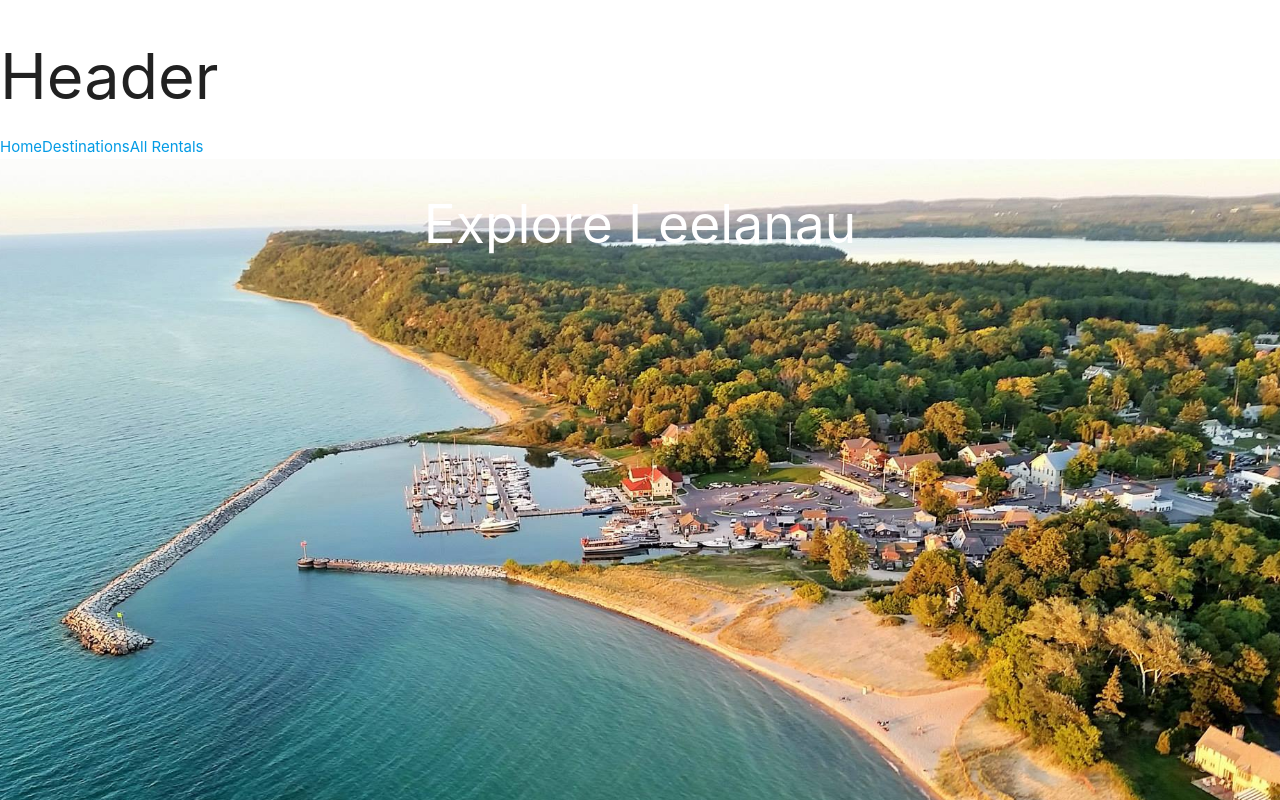
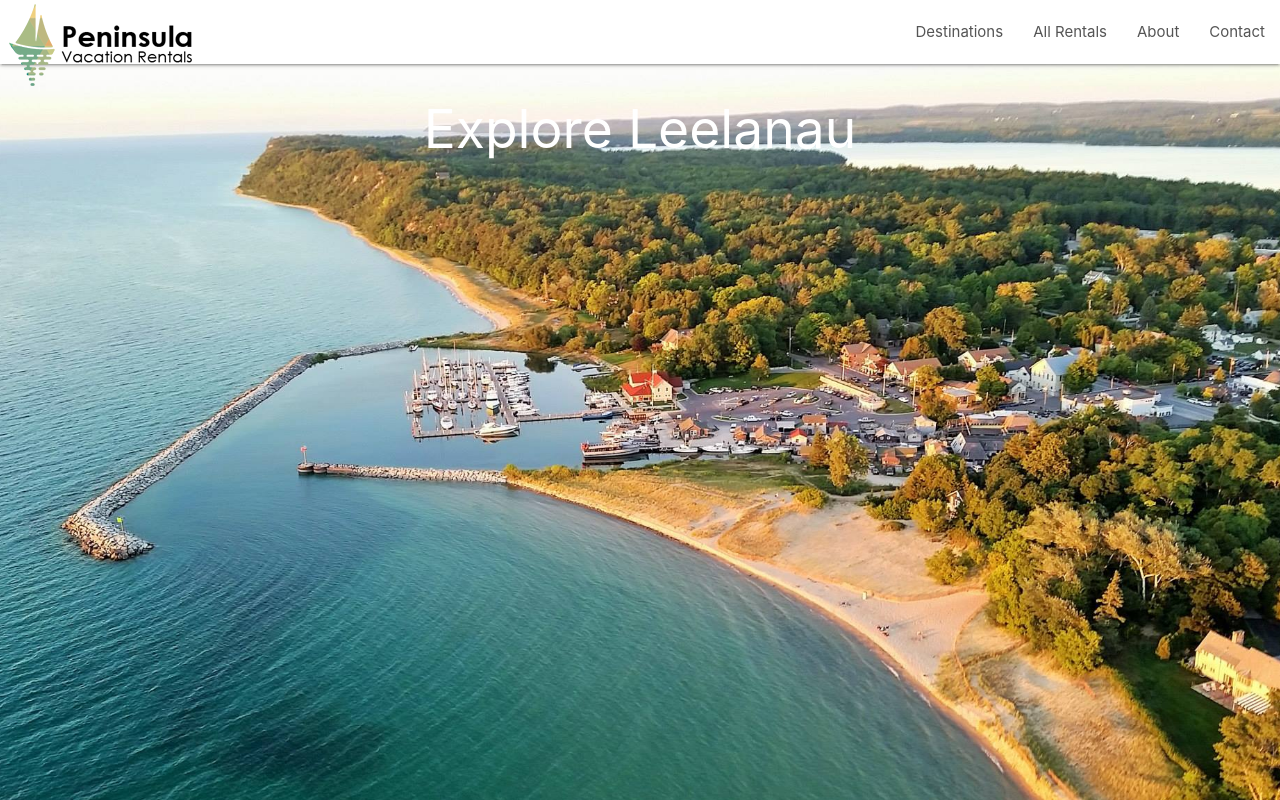
Before and after one commit to tylermorrisford/pvr-react, a React (Create React App) app in the folder rental/: page / in a window 1280 px wide. Shown: the top 800 px of the page. Built offline with nearby package versions, Linux system fonts and the light colour scheme.

Commit message:
continue router/navbar build

```diff
--- a/rental/src/App.css
+++ b/rental/src/App.css
@@ -1,7 +1,3 @@
-.App {
-  text-align: center;
-}
-
 .leland {
   background-image: url(/assets/images/Leland.jpg);
   width: 100%;
@@ -18,3 +14,12 @@
   font-size: calc(10px + 2vmin);
   color: white;
 }
+
+.lelanau {
+  background-image: url(/assets/images/NorthLakeLeelanau.jpg);
+  width: 100%;
+  height: 100vh;
+  background-position: center;
+  background-repeat: no-repeat;
+  background-size: cover;
+}
--- a/rental/src/App.js
+++ b/rental/src/App.js
@@ -1,8 +1,9 @@
 import React from 'react';
-import { BrowserRouter as Router, Route, Link, Switch } from "react-router-dom";
+import { BrowserRouter as Router, Route, Switch } from "react-router-dom";
 import './App.css';
-import Destinations from "./Components/Destinations";
-import ViewAll from "./Components/ViewAll";
+import Nabvar from "./Components/Navbar";
+import Destinations from "./Pages/Destinations";
+import ViewAll from "./Pages/ViewAll";
 
 const Home = () => {
   return  <div className="leland">
@@ -12,20 +13,31 @@ const Home = () => {
           </div>
 }
 
+const About = () => {
+  return  <div className="leland">
+            <div className="valign-wrapper callout">
+              <h2>About</h2>
+            </div>
+          </div>
+}
+
+const Contact = () => {
+  return  <div className="lelanau">
+            <div className="valign-wrapper callout">
+              <h2>Contact us</h2>
+            </div>
+          </div>
+}
+
 function App() {
   return (
     <Router>
-      <h1>Header</h1>
-      <div>
-        <Link to="/">Home</Link>
-        <Link to="/all-rentals">Destinations</Link>
-        <Link to="/destinations">All Rentals</Link>
-      </div>
+      <Nabvar />
       <Route exact path="/" component={Home} />
       <Route exact path="/all-rentals" component={ViewAll} />
       <Route exact path="/destinations" component={Destinations} />
-      {/* <Route path="/about" component={About} /> */}
-      {/* <Route path="/contact" component={Contact} /> */}
+      <Route path="/about" component={About} />
+      <Route path="/contact" component={Contact} />
       <h1>footer</h1>
     </Router>
   );
--- /dev/null
+++ b/rental/src/Components/Navbar.css
@@ -0,0 +1,8 @@
+nav .active {
+    text-decoration: underline;
+    font-weight: bold;
+}
+
+.nav-links{
+    color: #555555;
+}
--- /dev/null
+++ b/rental/src/Components/Navbar.js
@@ -0,0 +1,23 @@
+import React from "react";
+import {NavLink} from "react-router-dom";
+import "./Navbar.css";
+
+const Navbar = () => {
+    return(
+        <div className="navbar-fixed">
+        <nav className="transparent">
+            <div className="nav-wrapper">
+                <NavLink exact to="/" class="brand-logo"><img alt="logo" src="/assets/images/pvr-logo2.png" /></NavLink>
+                <ul id="nav-mobile" class="right hide-on-med-and-down">
+                    <li><NavLink className="nav-links" to="/destinations">Destinations</NavLink></li>
+                    <li><NavLink className="nav-links" to="/all-rentals">All Rentals</NavLink></li>
+                    <li><NavLink className="nav-links" to="/about">About</NavLink></li>
+                    <li><NavLink className="nav-links" to="/contact">Contact</NavLink></li>
+                </ul>
+            </div>
+        </nav>
+        </div>
+    )
+}
+
+export default Navbar
```
Also changed, not shown: rental/public/assets/images/pvr-logo.png (added), rental/public/assets/images/pvr-logo2.png (added), rental/src/Pages/Destinations.js (renamed from rental/src/Components/Destinations.js), rental/src/Pages/ViewAll.js (renamed from rental/src/Components/ViewAll.js).
